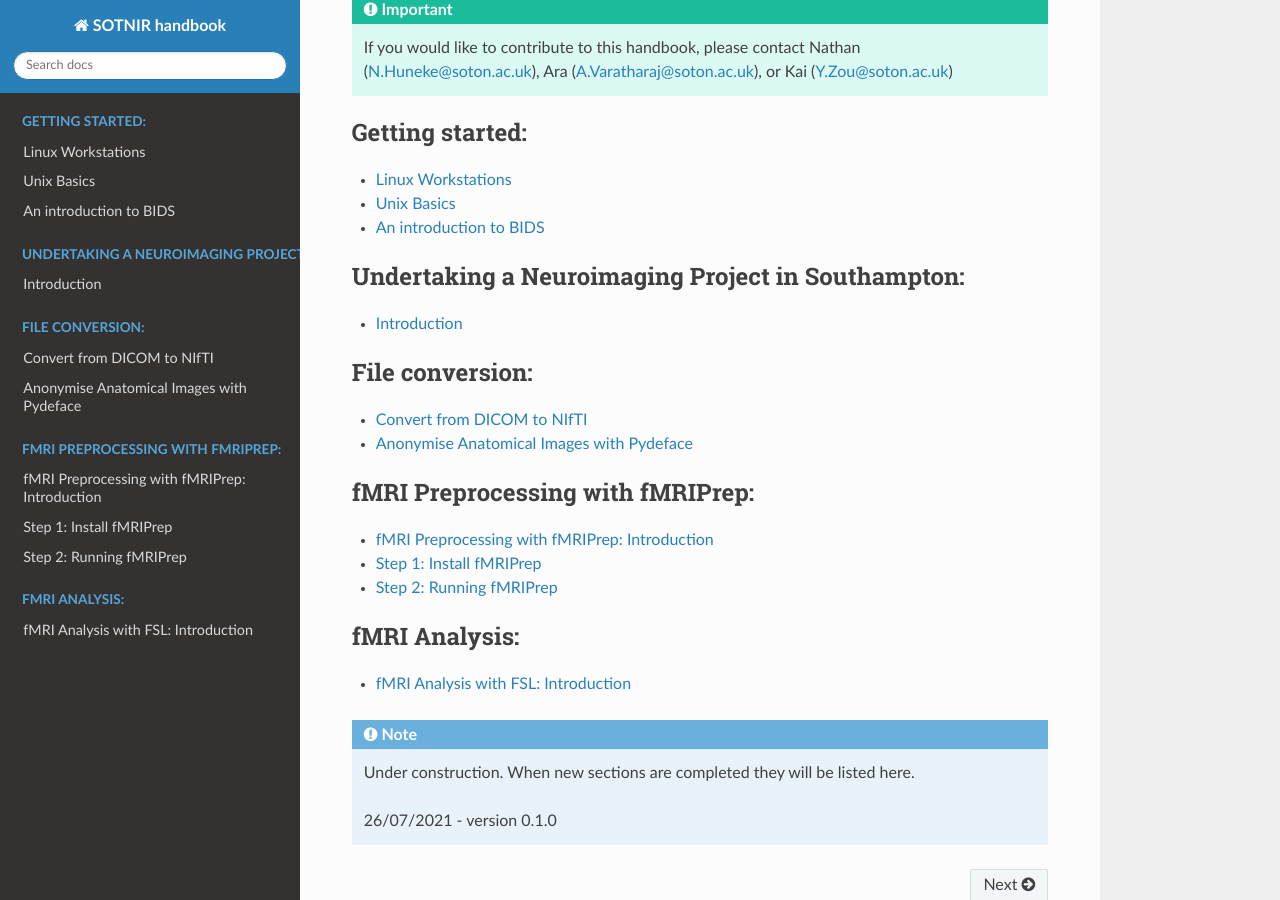
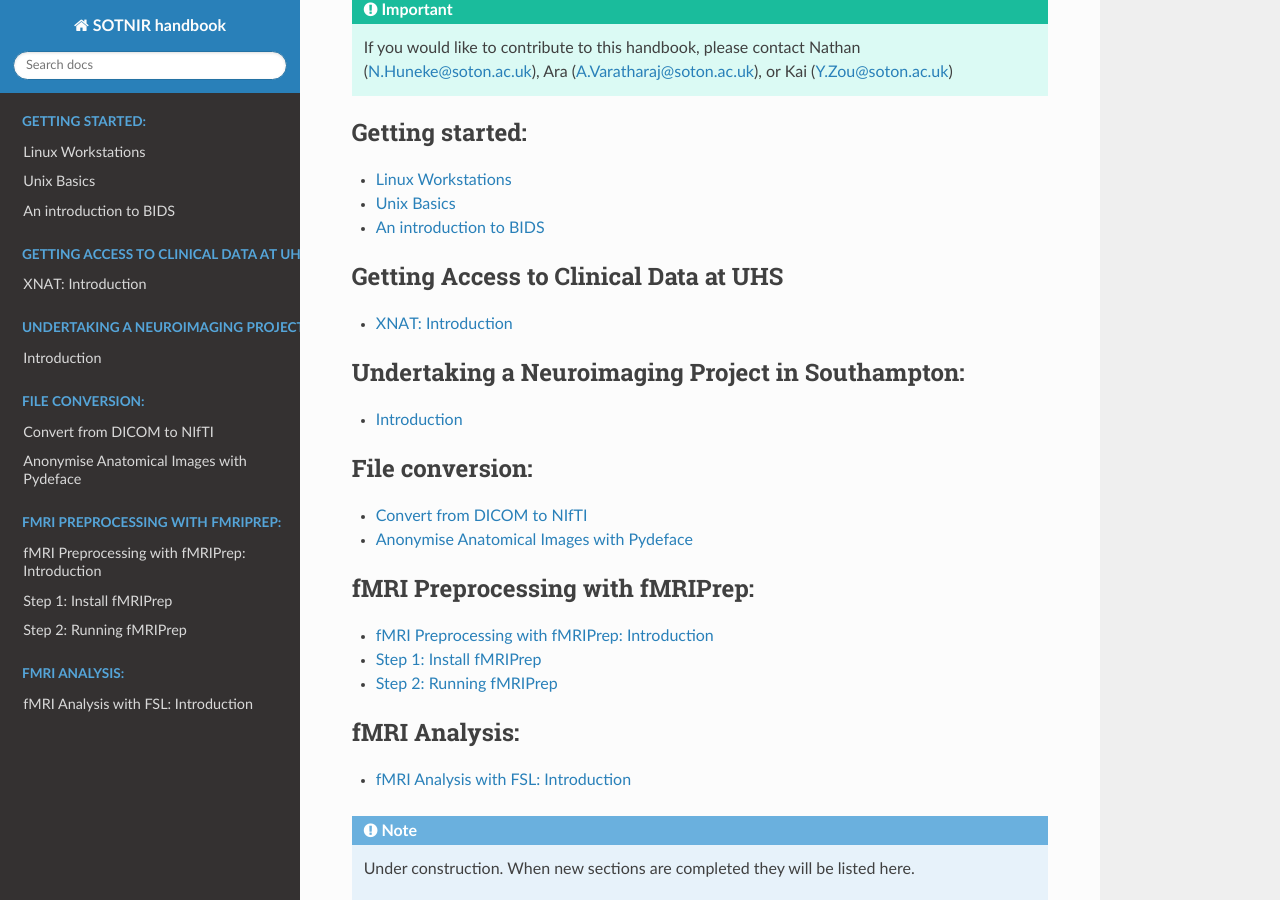
Before and after one commit to nhuneke/sotnir-handbook, a Sphinx documentation site: the page built from docs/index.rst, in a window 1280 px wide and 900 px high, scrolled down 381 px. Built offline with Sphinx 7.4.7 and the Read the Docs theme 2.0.0, drawn with Linux system fonts in a browser that asks for light colours; pages that are not in the unit, such as notebooks, are missing from menus.

Commit message:
Update index.rst
Add "Getting Access to Clinical Data at UHS"

```diff
--- a/docs/index.rst
+++ b/docs/index.rst
@@ -23,6 +23,12 @@ Contributors are credited on each page.
    getting-started/linux-machines.rst
    getting-started/unix-basics.rst
    getting-started/BIDS.rst
+
+.. toctree::
+   :maxdepth: 1
+   :caption: Getting Access to Clinical Data at UHS
+
+   XNAT/intro.rst
 
 .. toctree::
    :maxdepth: 1
```
